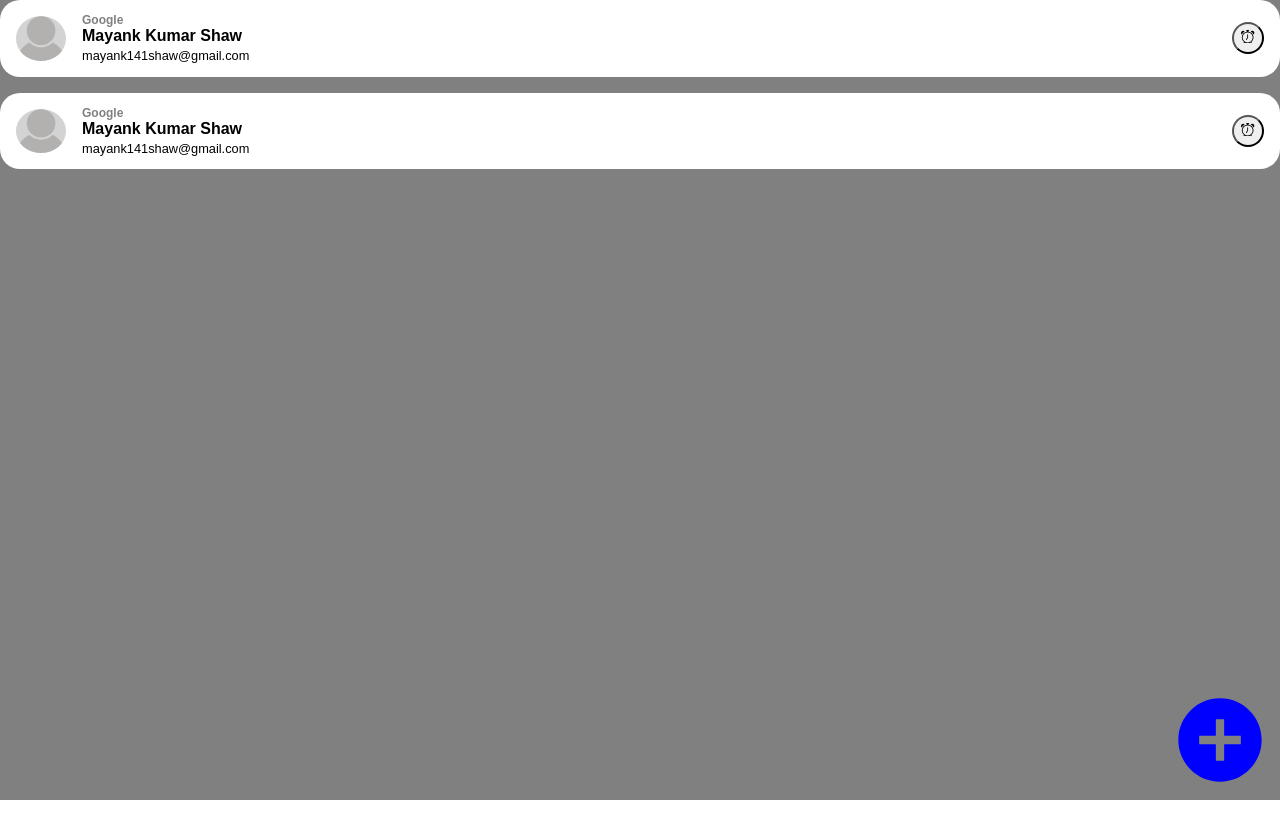
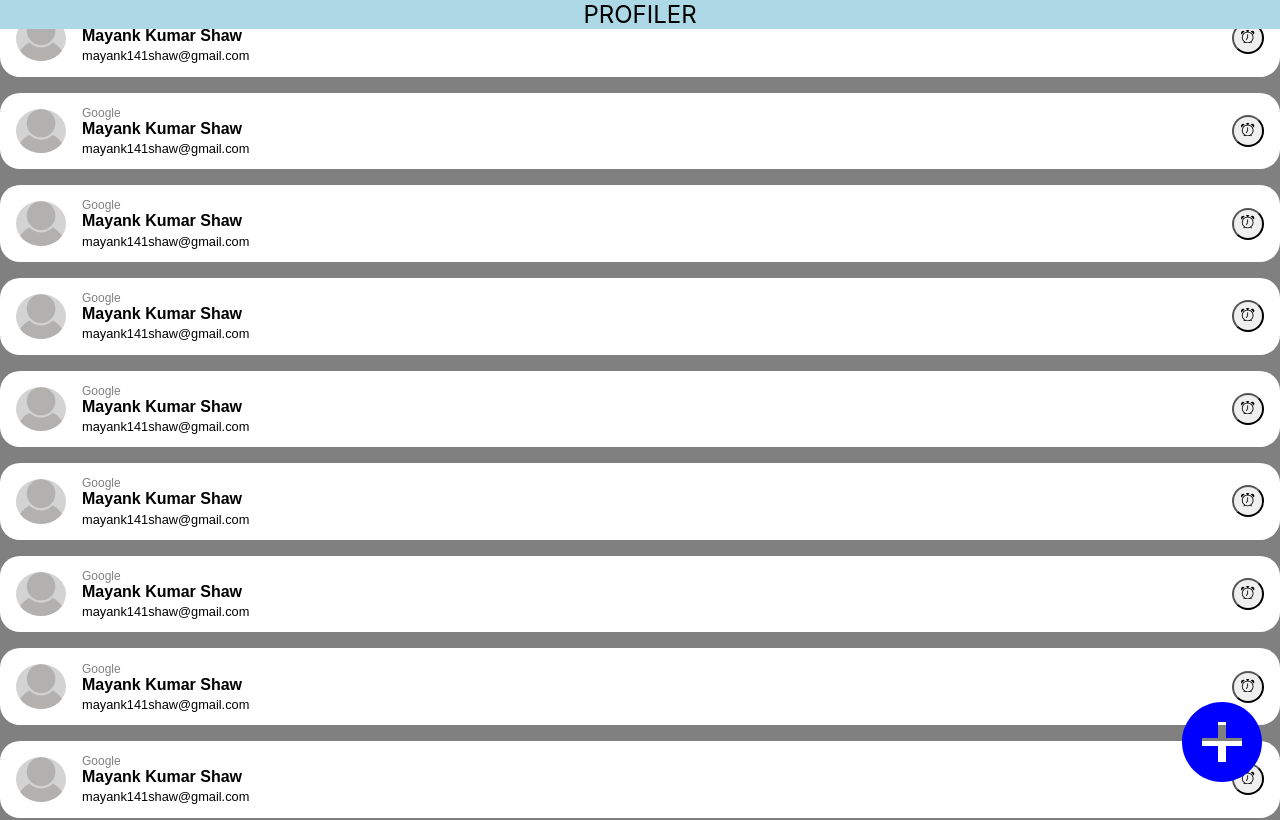
Before and after one commit to Mayank-141-Shaw/Gender-Classifier-React-App, a React (Create React App) app: page / in a window 1280 px wide. Shown: the top 820 px of the page. Built offline with nearby package versions, Linux system fonts and the light colour scheme.

Commit message:
Added navbar

```diff
--- a/src/App.js
+++ b/src/App.js
@@ -3,13 +3,17 @@ import { Route, Routes } from 'react-router-dom';
 import './App.css';
 import AddUserComponent from './components/AddUserComponent';
 import HomeComponent from './components/HomeComponent';
+import Navbar from './components/Navbar';
 
 function App() {
   return (
-    <Routes>
-      <Route path='/' element={<HomeComponent />}/>
-      <Route path='/add' element={<AddUserComponent />}/>
-    </Routes>
+    <>
+      <Navbar />
+      <Routes>
+        <Route path='/' element={<HomeComponent />}/>
+        <Route path='/add' element={<AddUserComponent />}/>
+      </Routes>
+    </>
   );
 }
 
--- a/src/components/HomeComponent.js
+++ b/src/components/HomeComponent.js
@@ -3,6 +3,7 @@ import { NavLink } from 'react-router-dom'
 import styled from 'styled-components'
 import { MdAddCircle } from 'react-icons/md'
 import DetailsComponent from './DetailsComponent';
+import Navbar from './Navbar';
 
 function HomeComponent() {
 
@@ -10,28 +11,14 @@ function HomeComponent() {
     position : fixed;
     bottom : 10px;
     right : 10px;
+    font-size : 3rem;
   `;
 
   const Background = styled.div`
-    font-size : 50px;
-    font-weight : bold;
-    color : red;
     padding : auto;
     text-align : center;
-    height : 100vh;
-    width : 100vw;
     background-color : grey;
   `;
-
-  let user = {
-    'name':'Mayank Kumar Shaw',
-    'job':'Full Stack ML Developer',
-    'email':'mayank141shaw@gmail.com',
-    'company':'Google',
-    'city':'Kolkata',
-    'age':'22',
-    'gender':'M'
-  }
 
   let users = [
     {
@@ -60,9 +47,8 @@ function HomeComponent() {
       <Background>
 
         {
-          users.map( user => <DetailsComponent user={user}/> )
+          users.map( user => <><DetailsComponent user={user}/><DetailsComponent user={user}/><DetailsComponent user={user}/><DetailsComponent user={user}/><DetailsComponent user={user}/><DetailsComponent user={user}/></> )
         }
-        {/* // <DetailsComponent user={user}/> */}
 
         <AddUserButton>
           <NavLink to={"/add"}
--- /dev/null
+++ b/src/components/Navbar.js
@@ -0,0 +1,24 @@
+import React from 'react'
+
+function Navbar() {
+  return (
+    <>
+        <header style={{
+            display : 'flex',
+            flexDirection : 'row',
+            backgroundColor : 'lightblue',
+            justifyContent : 'center',
+            alignItems : 'center',
+            fontSize : '1.5rem',
+            position : 'fixed',
+            top : '0',
+            width : '100%',
+            margin : 'auto auto 1.5rem auto'
+        }}>
+            PROFILER
+        </header>
+    </>
+  )
+}
+
+export default Navbar
```
